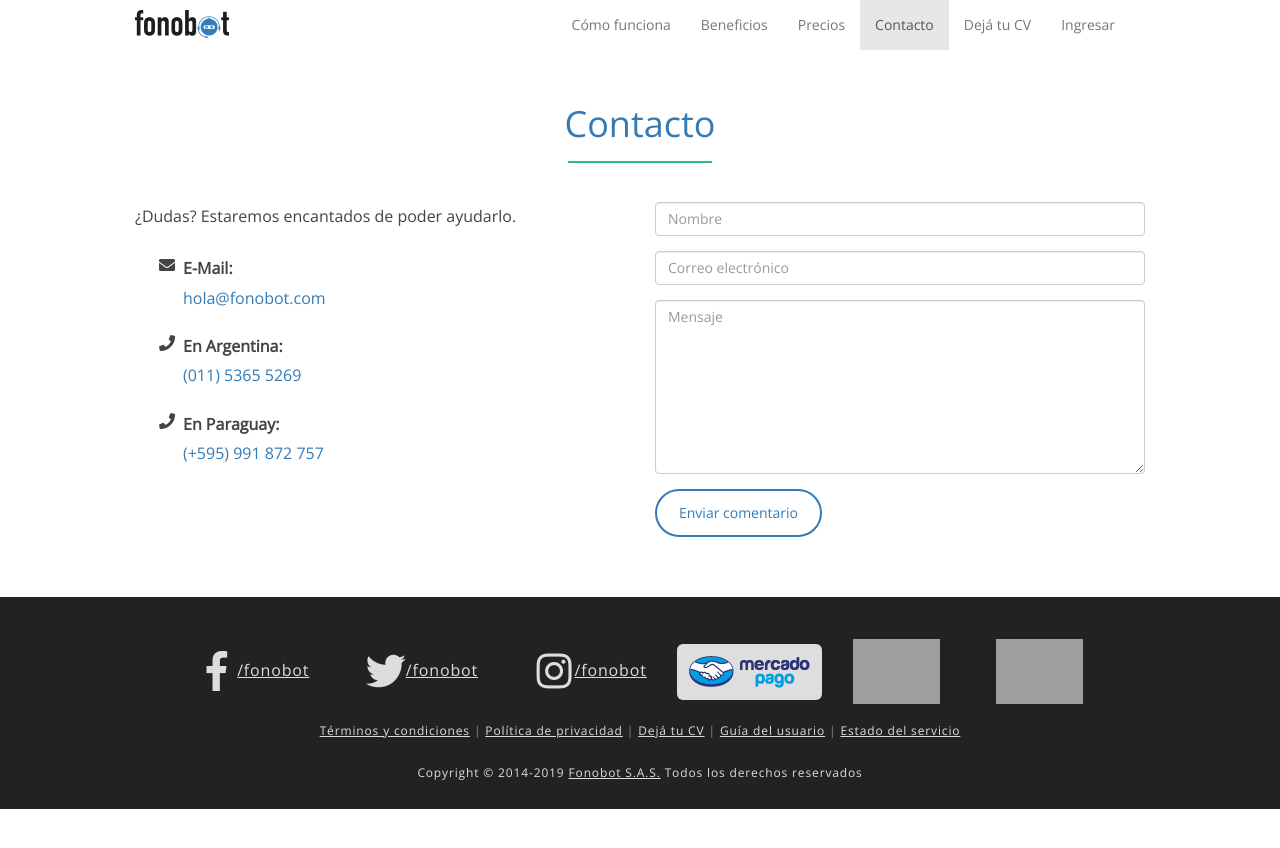
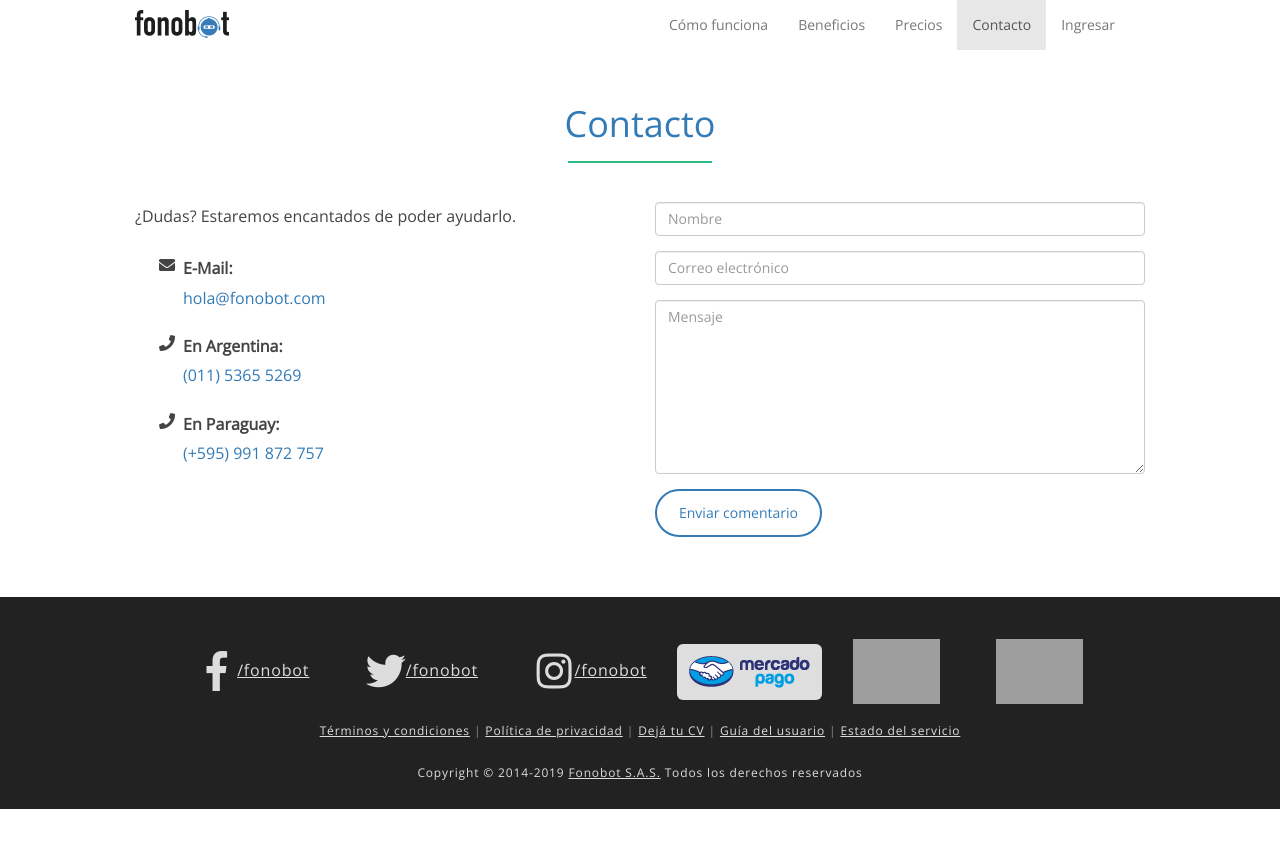
Before and after one commit to netcomsatelital/fonobot, a Jekyll site: the page built from contacto.html, in a window 1280 px wide, cut to the strip 0-848 px from the top of the page. Built offline with Jekyll 4.4.1, drawn with Linux system fonts in a browser that asks for light colours; nearby versions of some CDN libraries; grey boxes are pictures that could not be loaded.

Commit message:
v0.0.48
- Quitado el enlace "Dejá tu CV" del menú principal.

```diff
--- a/_includes/menu.main.html
+++ b/_includes/menu.main.html
@@ -17,7 +17,6 @@
                         <li role="presentation"><a role="button" href="{{ "/index.html#beneficios" | prepend:site.baseurl }}">Beneficios</a></li>
                         <li role="presentation"{% if include.option == "precios" %} class="active"{%endif%}><a role="button" href="{{ "/precios.html" | prepend:site.baseurl }}">Precios</a></li>
                         <li role="presentation"{% if include.option == "contacto" %} class="active"{%endif%}><a role="button" href="{{ "/contacto.html" | prepend:site.baseurl }}">Contacto</a></li>
-                        <li role="presentation"{% if include.option == "negocio" %} class="active"{%endif%}><a role="button" href="{{ "/negocio.html" | prepend:site.baseurl }}">Dej&aacute; tu CV</a></li>
                         <li role="presentation"><a role="button" href="https://app.fonobot.com/">Ingresar</a></li>
                     </ul>
                 </div>
```
